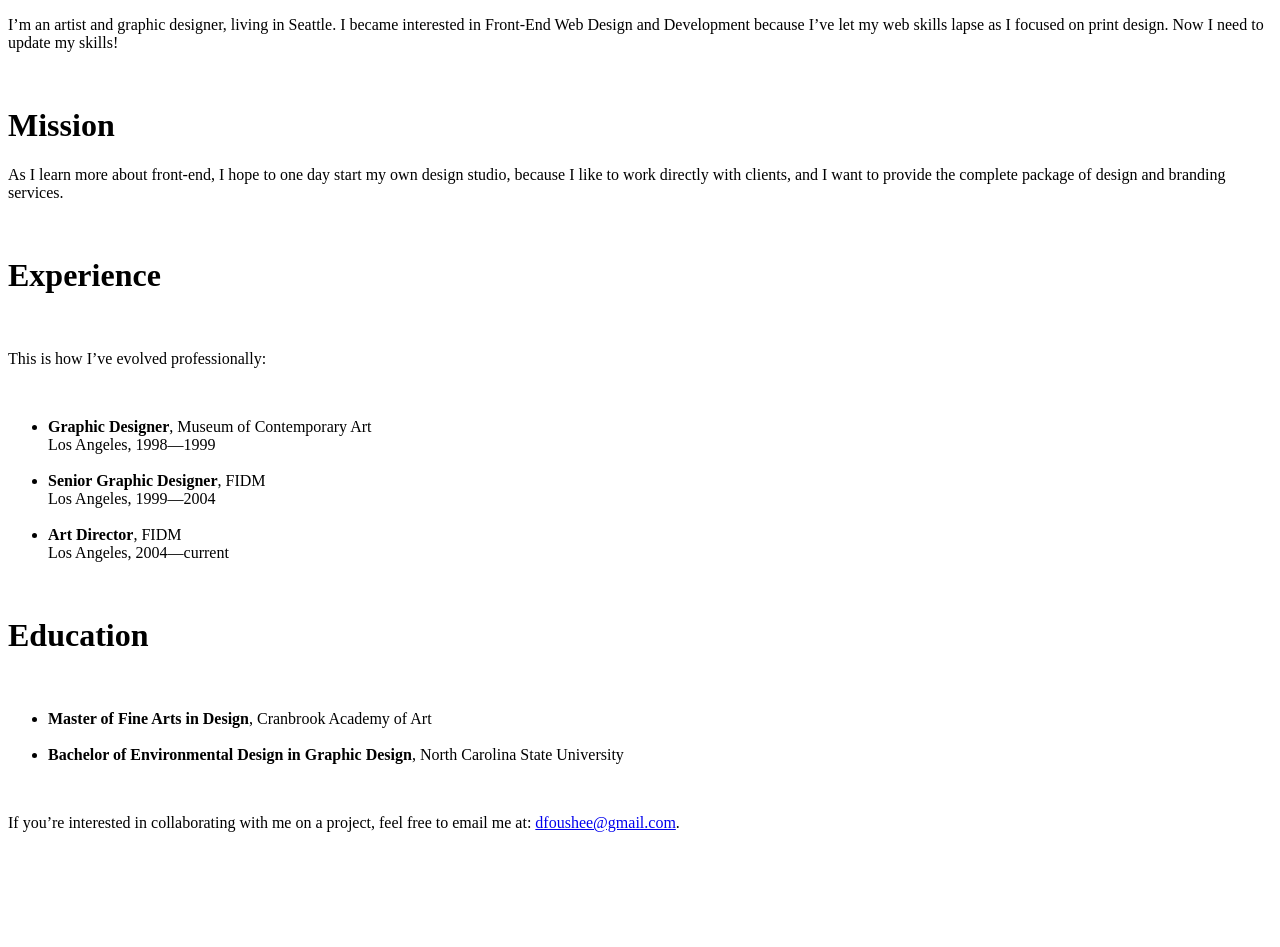
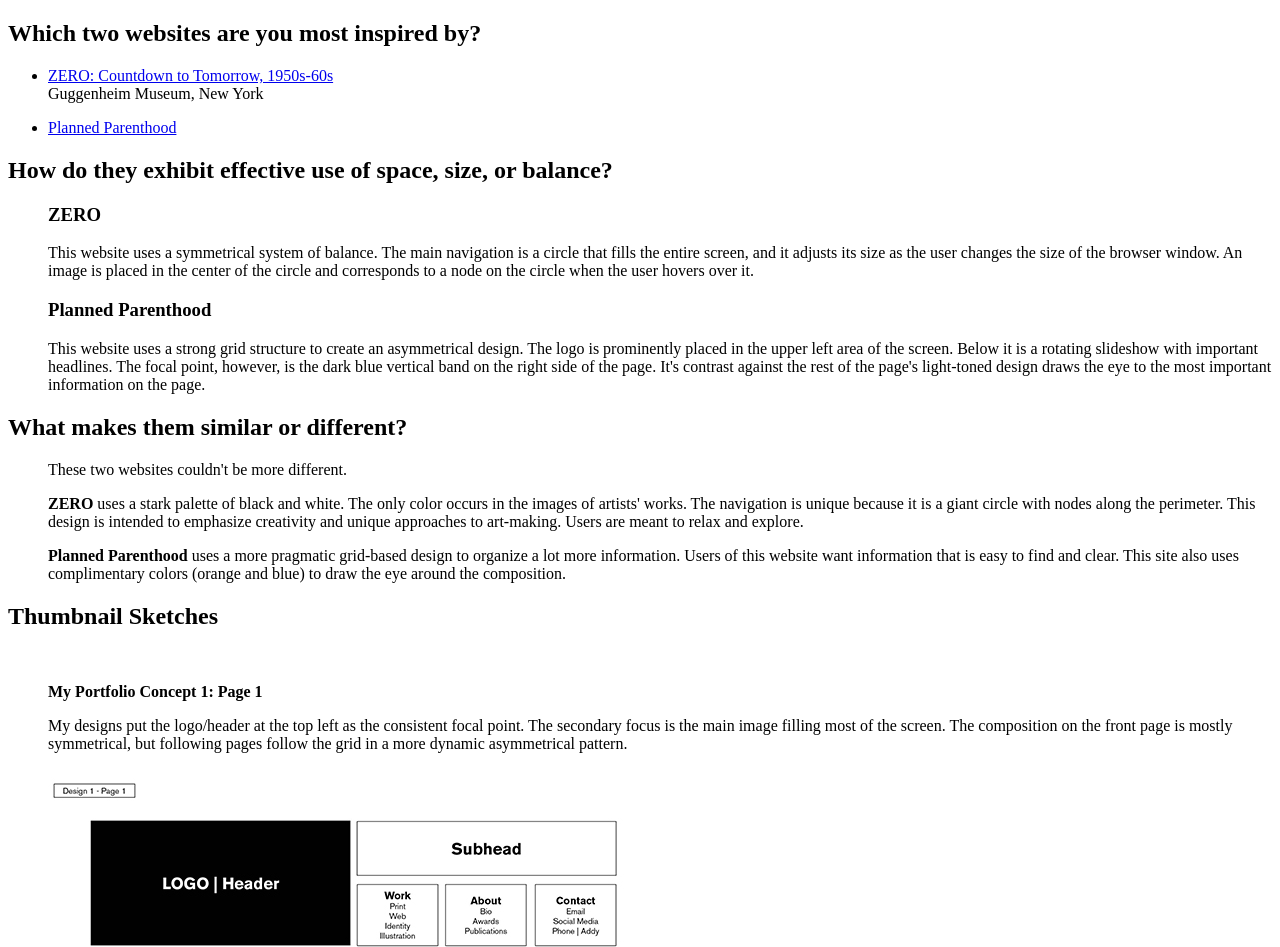
Before and after one commit to dfoushee/dfoushee.github.io, a plain HTML site: page index.html in a window 1280 px wide. Shown: the top 947 px of the page. Before the commit the page ends 848 px from the top, so only its background shows below. Drawn offline with Linux system fonts and the light colour scheme.

Commit message:
GA2-Thumbnails

```diff
--- a/index.html
+++ b/index.html
@@ -1,37 +1,66 @@
 <!DOCTYPE html>
 <html>
 <head>
-<title>About Danielle Foushée</title>
+<title>Inspiring Websites</title>
 </head>
 <body>
-<p>I’m an artist and graphic designer, living in Seattle. I became interested in Front-End Web Design and Development because I’ve let my web skills lapse as I focused on print design. Now I need to update my skills!</p>
-<br>
-<h1>Mission</h1>
-<p>As I learn more about front-end, I hope to one day start my own design studio, because I like to work directly with clients, and I want to provide the complete package of design and branding services.</p>
-<br>
-<h1>Experience</h1>
-<br>
-<p>This is how I’ve evolved professionally:</p>
-<br>
-<ul>
-<li><strong>Graphic Designer</strong>, Museum of Contemporary Art
-<br>Los Angeles, 1998—1999</li>
-<br>
-<li><strong>Senior Graphic Designer</strong>, FIDM
-<br>Los Angeles, 1999—2004</li>
-<br>
-<li><strong>Art Director</strong>, FIDM
-<br>Los Angeles, 2004—current
-</ul>
-<br>
-<h1>Education</h1>
-<br>
-<ul>
-<li><strong>Master of Fine Arts in Design</strong>, Cranbrook Academy of Art</li>
-<br>
-<li><strong>Bachelor of Environmental Design in Graphic Design</strong>, North Carolina State University</li>
-</ul>
-<br>
-<p>If you’re interested in collaborating with me on a project, feel free to email me at: <a href=“mailto:dfoushee@gmail.com”>dfoushee@gmail.com</a>.</p>
-</body>
-</html>
+
+<!--Question 1-->
+<h2>Which two websites are you most inspired by?</h2>
+
+	<ul>
+		<li><a href="http://exhibitions.guggenheim.org/zero/">ZERO: Countdown to Tomorrow, 1950s-60s</a></li>
+		Guggenheim Museum, New York</li>
+		<p>
+		<li><a href="http://www.plannedparenthood.com">Planned Parenthood</a></li>
+	</ul>
+
+
+<!--Question 2-->
+<h2>How do they exhibit effective use of space, size, or balance?</h2>
+	<p><ul>
+
+	<h3>ZERO</h3>
+	This website uses a symmetrical system of balance. The main navigation is a circle that fills the entire screen, and it adjusts its size as the user changes the size of the browser window. An image is placed in the center of the circle and corresponds to a node on the circle when the user hovers over it.
+
+	<h3>Planned Parenthood</h3>
+	This website uses a strong grid structure to create an asymmetrical design. The logo is prominently placed in the upper left area of the screen. Below it is a rotating slideshow with important headlines. The focal point, however, is the dark blue vertical band on the right side of the page. It's contrast against the rest of the page's light-toned design draws the eye to the most important information on the page.
+	</ul></p>
+
+<!--Question 3-->
+<h2>What makes them similar or different?</h2>
+	<p><ul>
+	These two websites couldn't be more different.
+	<p><strong>ZERO</strong> uses a stark palette of black and white. The only color occurs in the images of artists' works. The navigation is unique because it is a giant circle with nodes along the perimeter. This design is intended to emphasize creativity and unique approaches to art-making. Users are meant to relax and explore.
+	<p><strong>Planned Parenthood</strong> uses a more pragmatic grid-based design to organize a lot more information. Users of this website want information that is easy to find and clear. This site also uses complimentary colors (orange and blue) to draw the eye around the composition.
+	</ul></p>
+
+<h2>Thumbnail Sketches</h2>
+	<ul>
+	<br>
+	<p>
+		<strong>My Portfolio Concept 1: Page 1</strong>
+		<p>My designs put the logo/header at the top left as the consistent focal point. The secondary focus is the main image filling most of the screen. The composition on the front page is mostly symmetrical, but following pages follow the grid in a more dynamic asymmetrical pattern.
+	<p>
+		<img src="GA2-Thumbnails.jpg">
+	<br><br>
+	<p>
+		<strong>My Portfolio Concept 1: Page 2</strong>
+	<p>
+		<img src="GA2-Thumbnails2.jpg">
+	<br><br>
+	<p>
+		<strong>My Portfolio Concept 1: Page 3</strong>
+	<p>
+		<img src="GA2-Thumbnails3.jpg">
+	<br><br>
+	<p>
+		<strong>My Portfolio Concept 2: One Page</strong>
+	<p>My second design also places the logo on the top left side. The primary image balances it on the right side. The left columns have all the navigation elements and options, while the right half of the page displays more open breathing room with large images. There aren't any other pages in this design. It's simple navigation creates ease of use for the user.
+	<p>
+		<img src="GA2-Thumbnails4.jpg">
+	</p>
+	</ul>
+
+	</body>
+	</html>
```
Also changed, not shown: GA2-Thumbnails.jpg (added), GA2-Thumbnails2.jpg (added), GA2-Thumbnails3.jpg (added), GA2-Thumbnails4.jpg (added).
